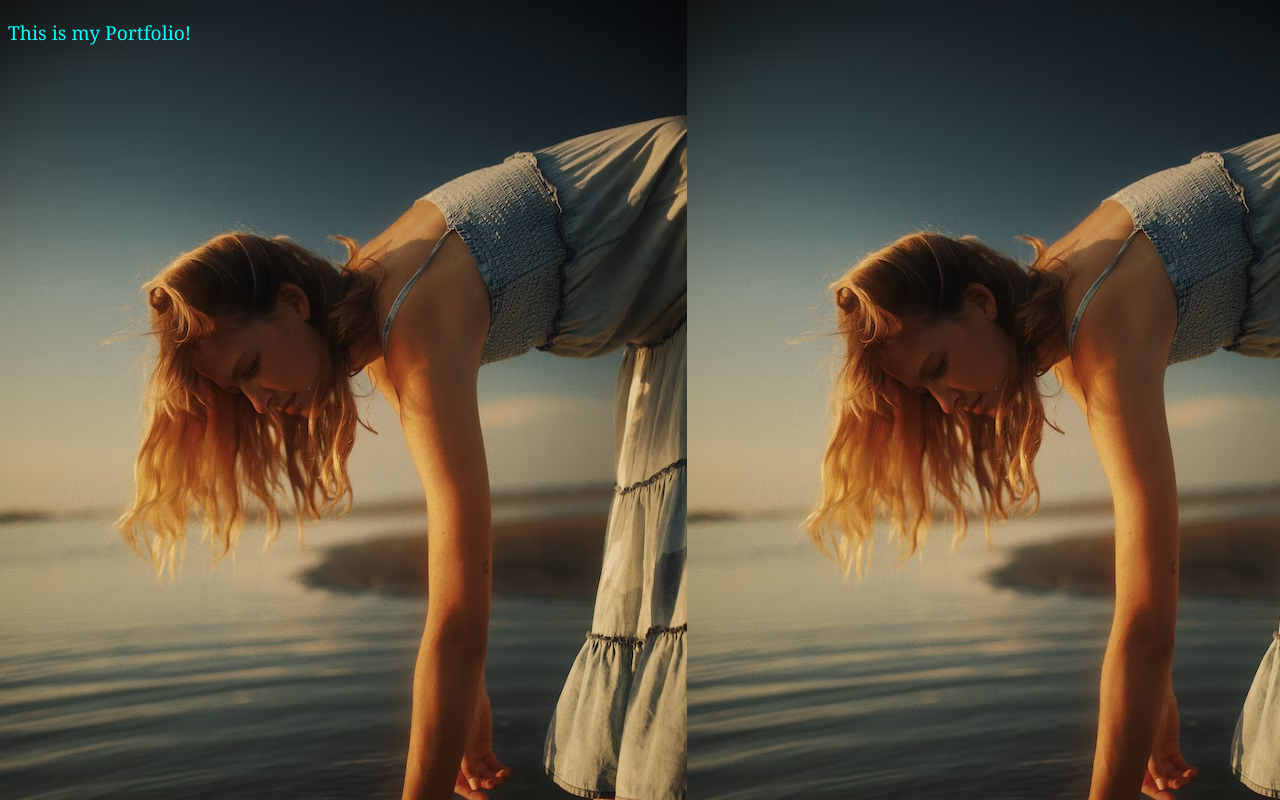
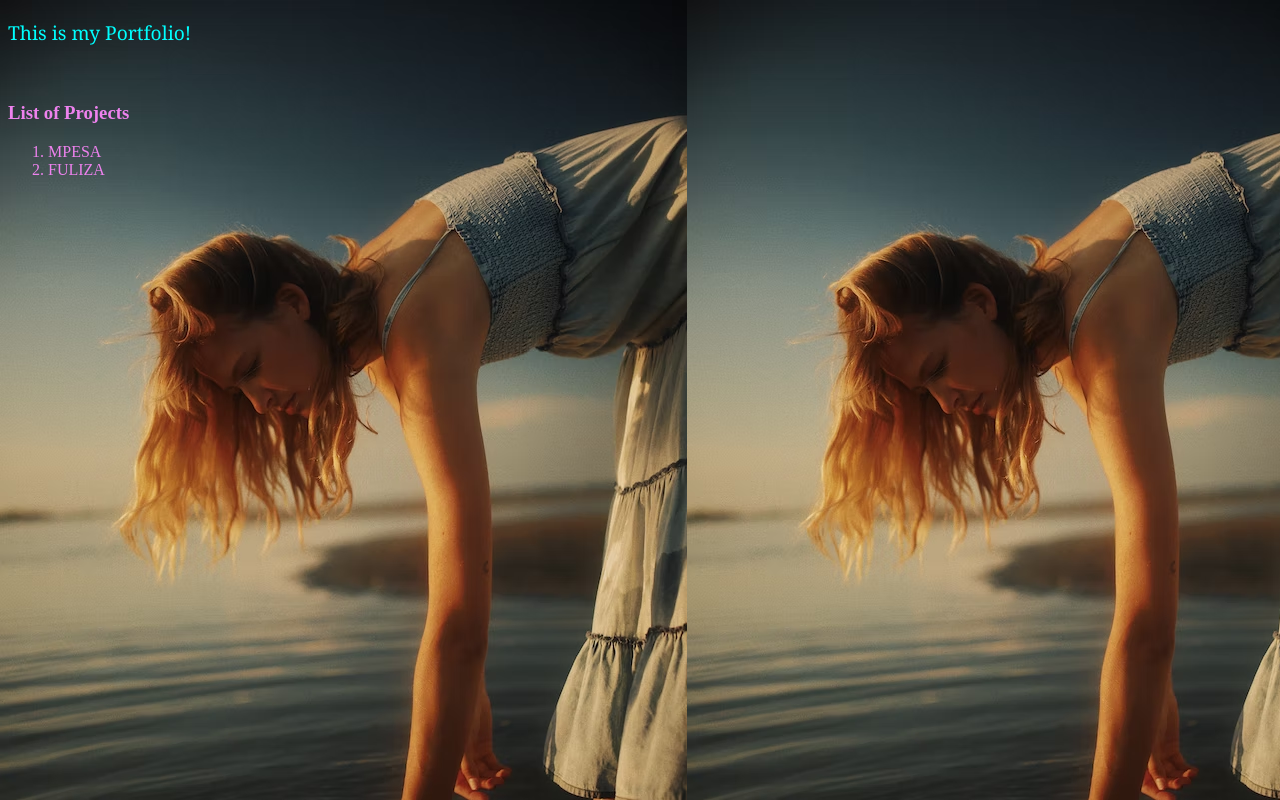
Before and after one commit to gmaroko/week-1-ip, a plain HTML site: page index.html in a window 1280 px wide. Drawn offline with Linux system fonts and the light colour scheme.

Commit message:
add list of projects

```diff
--- a/css/style.css
+++ b/css/style.css
@@ -7,3 +7,7 @@ p {
     font-size: larger;
     color: aqua;
 }
+
+#center {
+    color: violet;
+}
--- a/index.html
+++ b/index.html
@@ -9,5 +9,13 @@
 </head>
 <body>
     <p>This is my Portfolio!</p>
+    <br>
+    <div: id="center">
+        <h3>List of Projects</h3>
+        <ol>
+            <li>MPESA</li>
+            <li>FULIZA</li>
+        </ol>
+    </div:>
 </body>
 </html>
```
